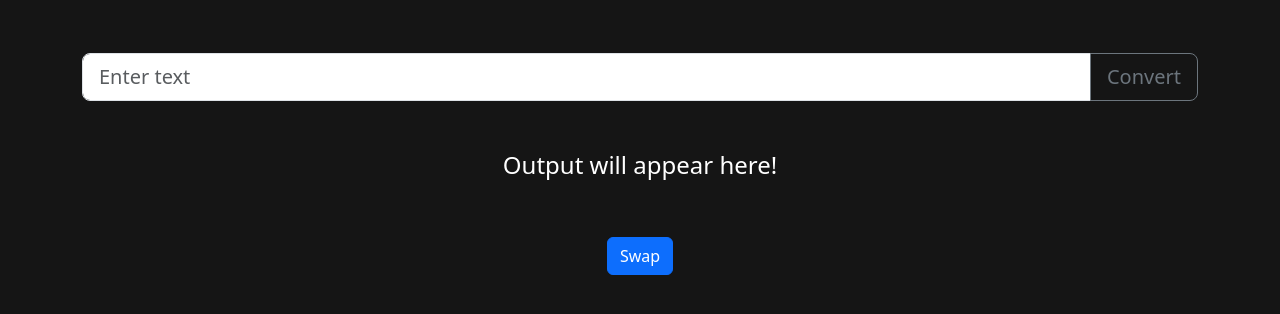
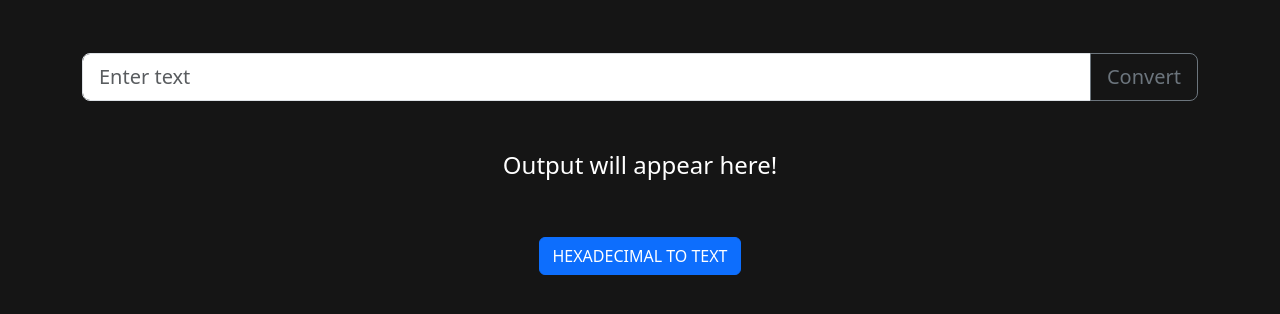
Before and after one commit to sarojdey/hexadecimal-text, a plain HTML site: page swap.html in a window 1280 px wide. Shown: the part 324-638 px from the top of the page. Drawn offline with nearby package versions, Linux system fonts and the light colour scheme.

Commit message:
Update swap.html

```diff
--- a/swap.html
+++ b/swap.html
@@ -68,7 +68,7 @@
           </div>
           <div class="Swap">
             <button type="button" class="btn btn-primary" id="swapButton">
-              Swap
+              HEXADECIMAL TO TEXT
             </button>
           </div>
         </div>
```
